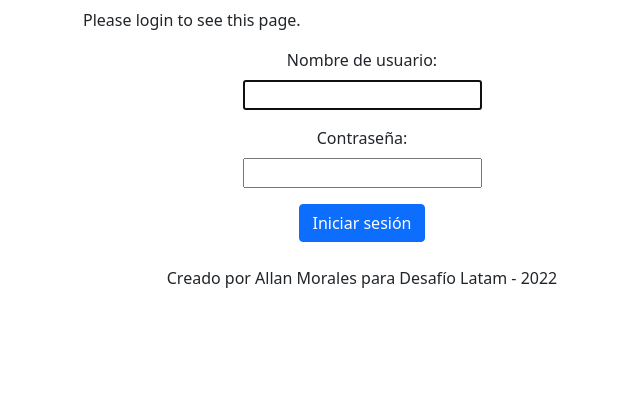
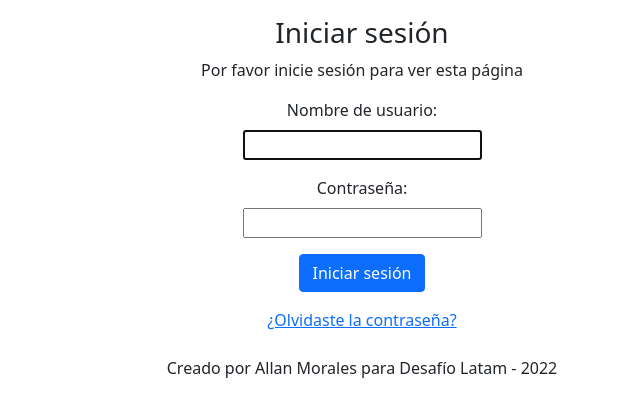
Before and after one commit to AllanMoralesPrado/onlyflans-project, a Django app: a page that uses onlyflans/web/templates/header.html in a window 1280 px wide. Shown: the part 381-800 px from the top of the page, without its empty margins (278-918 px from the left). Run offline with Django 3.2, Linux system fonts and the light colour scheme.

Commit message:
custom templates for registration

```diff
--- a/onlyflans/onlyflans/settings.py
+++ b/onlyflans/onlyflans/settings.py
@@ -133,3 +133,6 @@
 # https://docs.djangoproject.com/en/3.2/ref/settings/#default-auto-field
 
 DEFAULT_AUTO_FIELD = 'django.db.models.BigAutoField'
+
+LOGIN_REDIRECT_URL = '/bienvenido'
+LOGOUT_REDIRECT_URL = '/'
--- a/onlyflans/web/templates/header.html
+++ b/onlyflans/web/templates/header.html
@@ -1,2 +1,3 @@
 {% load static %}
-<img src="{% static 'logo_onlyflans.png' %}" class="img-fluid" alt="onlyflans logo">
+
+<img src="{% static 'logo_onlyflans.png' %}" class="img-fluid mt-4 mb-4" alt="onlyflans logo">
--- a/onlyflans/web/templates/navbar.html
+++ b/onlyflans/web/templates/navbar.html
@@ -1,4 +1,4 @@
-<nav class="navbar navbar-expand-lg navbar-light bg-light">
+<nav class="navbar navbar-expand-lg navbar-light bg-white mb-2">
     <div class="container-fluid justify-content-center">
       <button class="navbar-toggler" type="button" data-bs-toggle="collapse" data-bs-target="#navbarNavDropdown" aria-controls="navbarNavDropdown" aria-expanded="false" aria-label="Toggle navigation">
         <span class="navbar-toggler-icon"></span>
@@ -17,6 +17,17 @@
           <li class="nav-item">
             <a class="nav-link" href="contacto">Contacto</a>
           </li>
+          {% if not user.is_authenticated %}
+          <li class="nav-item">
+            <a class="nav-link btn btn-secondary text-white" href="{% url 'login' %}">Iniciar sesión</a>
+          </li>
+          {% endif %}
+
+          {% if user.is_authenticated %}
+          <li class="nav-item">
+            <a class="nav-link btn btn-secondary text-white" href="{% url 'logout' %}">Cerrar Sesión</a>
+          </li>
+          {% endif %}
         </ul>
       </div>
     </div>
--- a/onlyflans/web/templates/registration/login.html
+++ b/onlyflans/web/templates/registration/login.html
@@ -9,25 +9,25 @@
             Iniciar sesión
         </h3>
 
-        <div>
+        <div class="text-center">
 
             <form method="post" action="{% url 'login' %}">
                 {% csrf_token %}
 
                 {% if form.errors %}
-                <p>Your username password didn't match. Please try again.</p>
+                <p>Nombre de usuario y/o contraseña no son correctos. Por favor, inténtalo de nuevo.</p>
 
                 {% endif %}
 
                 {% if next %}
                     {% if user.is_authenticated %}
                     <p>
-                        Your account doesn't have access to this page. To proceed,
-                        please login with an account that has access.
+                        Tu cuenta no tiene acceso a esta página. Para poder acceder,
+                        por favor, inicie sesión con una cuenta que tenga acceso.
                     </p>
                     {% else %}
                     <p>
-                        Please login to see this page.
+                        Por favor inicie sesión para ver esta página
                     </p>
                     {% endif %}
                 {% endif %}
@@ -54,6 +54,11 @@
                     <input class="btn btn-primary" type="submit" value="Iniciar sesión">
                 </div>
             </form>
+
+            <p class="text-center">
+                <a href="{% url 'password_reset' %}">¿Olvidaste la contraseña?</a>
+            </p>
+
         </div>
     </div>
 </div>
--- a/onlyflans/web/views.py
+++ b/onlyflans/web/views.py
@@ -2,6 +2,7 @@
 from django.shortcuts import render
 from .models import Flan, ContactForm
 from .forms import ContactFormModelForm
+from django.contrib.auth.decorators import login_required
 
 # Create your views here.
 def indice(request):
@@ -12,6 +13,7 @@
 def acerca(request):
     return render(request, 'about.html', {})
 
+@login_required
 def bienvenido(request):
     flanes_privados = Flan.objects.filter(is_private=True)
 
```
Also changed, not shown: onlyflans/web/templates/index.html (+17 -0 lines), onlyflans/web/templates/welcome.html (+16 -0 lines).
